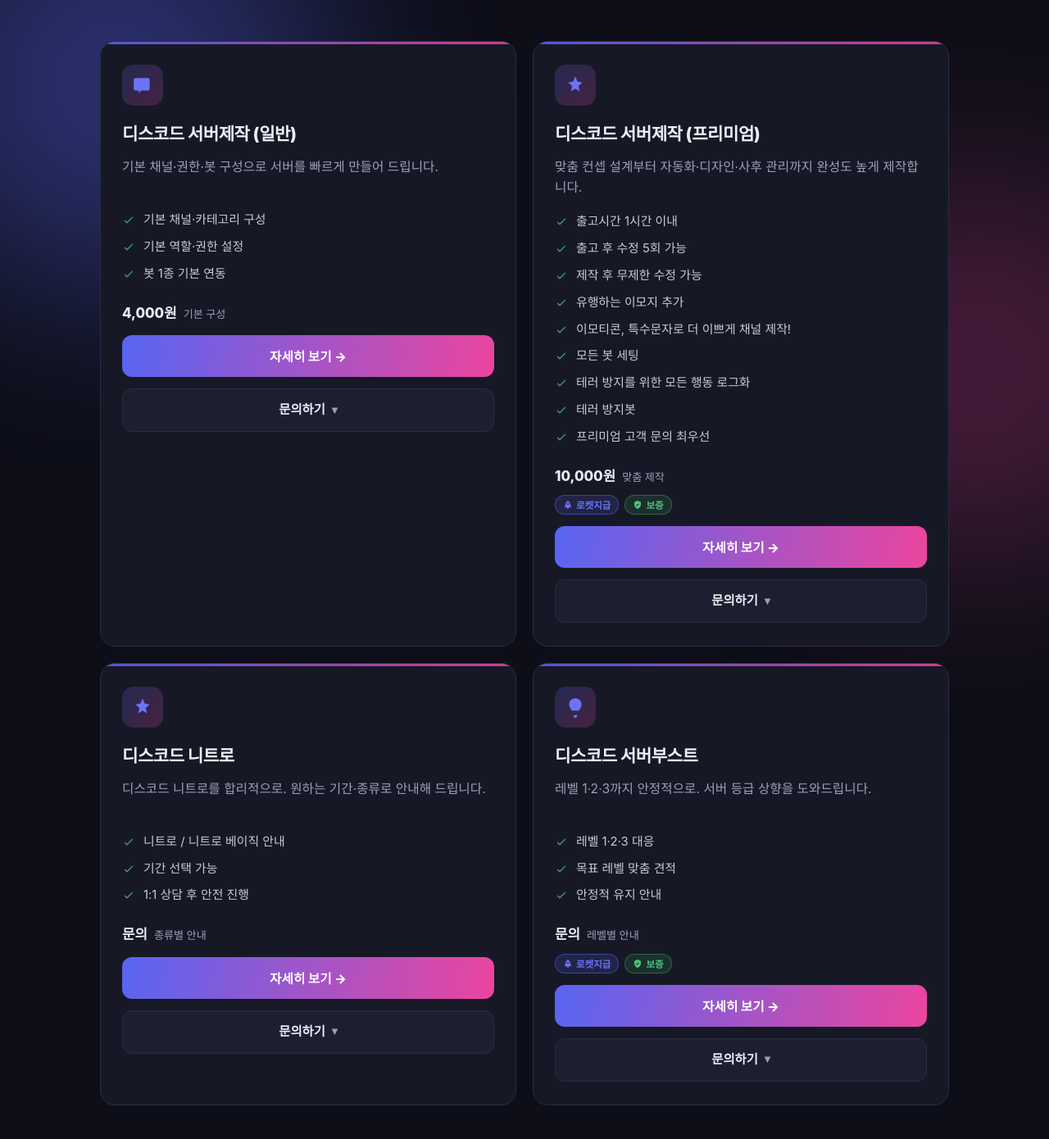
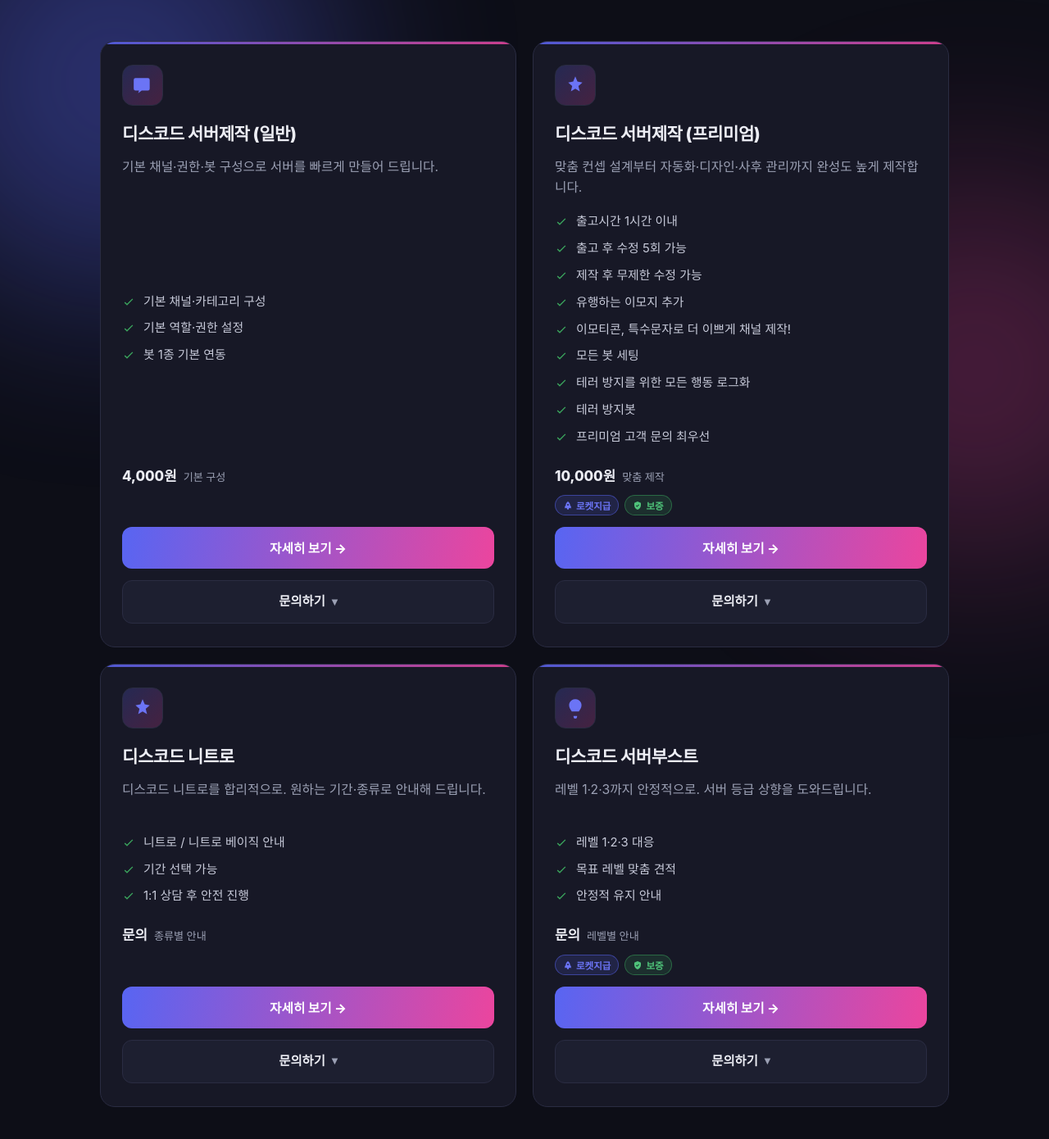
Before and after one commit to hyomin0216/hyomin0216.github.io1, a Jekyll site: the page built from index.html, in a window 1280 px wide and 1400 px high, scrolled down 988 px. Shown: the top 1390 px of the window at 82% size. Built offline with Jekyll 4.4.1, drawn with Linux system fonts in a browser that asks for light colours; some web fonts are replaced.

Commit message:
Add files via upload

```diff
--- a/index.html
+++ b/index.html
@@ -591,6 +591,10 @@ footer{position:relative;z-index:1;border-top:1px solid var(--line);padding:38px
 
 /* 한글 줄바꿈: 단어 단위 */
 h1,h2,h3,.lead,.sec-head p{word-break:keep-all;overflow-wrap:break-word}
+/* 상품 카드 높이 맞춤: 체크리스트를 가운데 정렬해 위아래 여백으로 옆 카드와 맞춤, 가격·버튼은 하단 정렬 */
+.card{display:flex;flex-direction:column}
+.card>.feat{flex:1 0 auto;justify-content:center}
+.card-badges{min-height:25px}
 /* 사진이 아직 없는 상세 슬라이드는 숨김 (사진 <img>를 넣으면 자동으로 다시 보임) */
 .gallery:not(:has(img)){display:none}
 .modal-box:not(:has(.gallery img)) .modal-content{padding-top:58px}
@@ -828,6 +832,7 @@ a,button{-webkit-tap-highlight-color:transparent}
         </ul>
         <div class="card-foot">
           <span class="price">4,000원<small>기본 구성</small></span>
+          <div class="card-badges" aria-hidden="true"></div>
           <button class="detail-btn" data-modal="m1">자세히 보기 →</button>
           <details class="inquire">
             <summary class="inq-toggle">문의하기</summary>
@@ -884,6 +889,7 @@ a,button{-webkit-tap-highlight-color:transparent}
         </ul>
         <div class="card-foot">
           <span class="price">문의<small>종류별 안내</small></span>
+          <div class="card-badges" aria-hidden="true"></div>
           <button class="detail-btn" data-modal="m2">자세히 보기 →</button>
           <details class="inquire">
             <summary class="inq-toggle">문의하기</summary>
```
